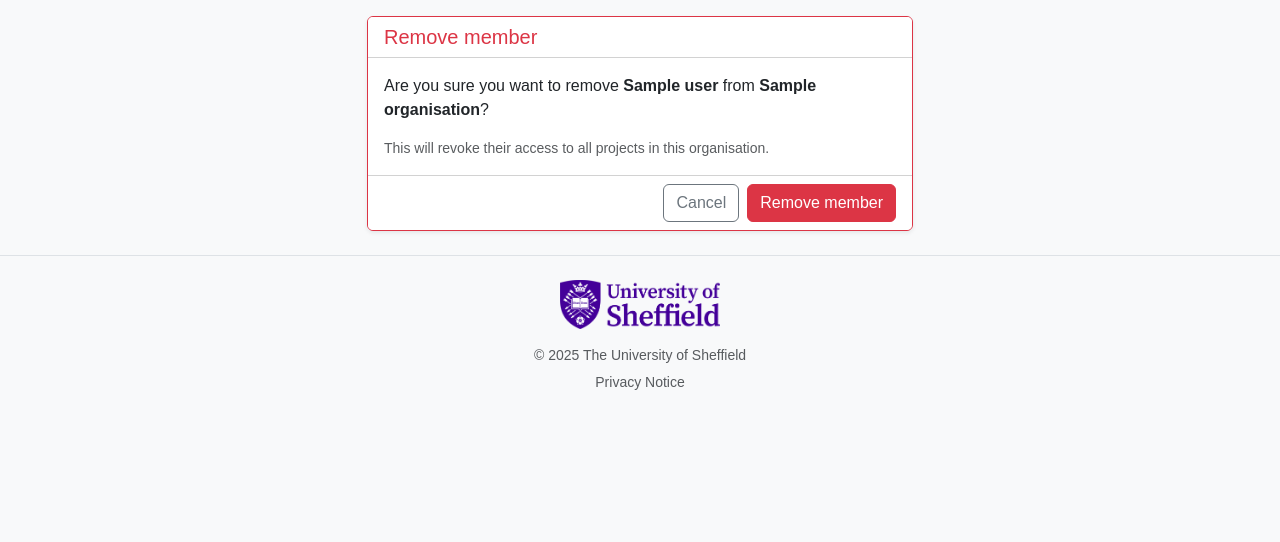
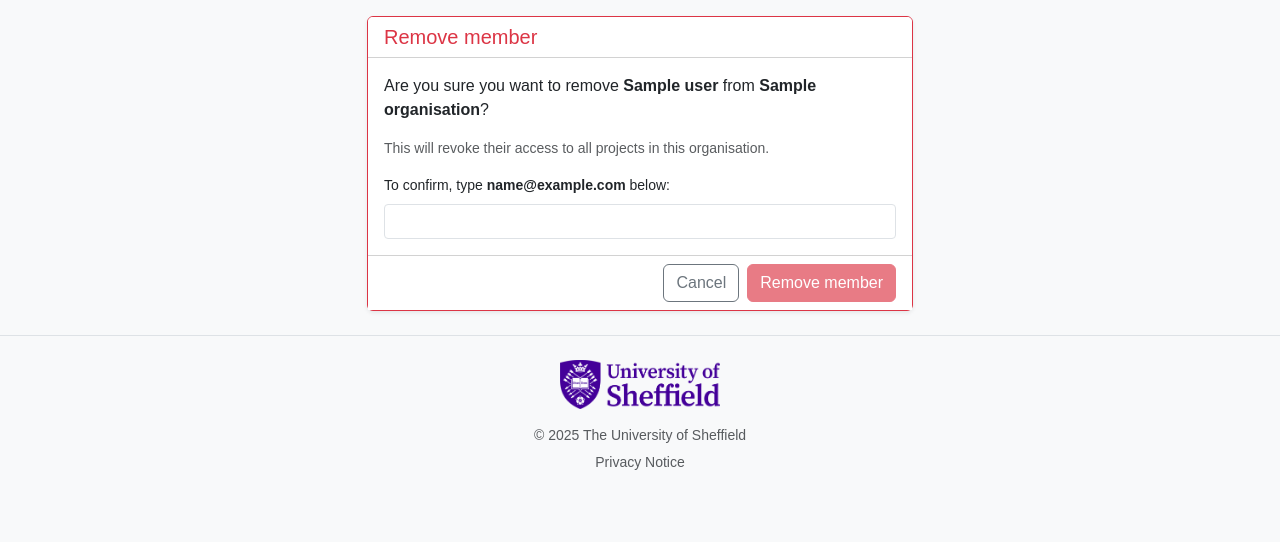
Before and after one commit to RSE-Sheffield/SORT, a Django app: template home/templates/console/remove_member_confirm.html in a window 1280 px wide. Shown: the part 246-788 px from the top of the page. Before the commit the page ends 636 px from the top, so only its background shows below. Run offline with Django 5.2, Linux system fonts and the light colour scheme; the template is opened without the code that fills it: most values are stand-ins (such as "Sample title", 1, 10 or a date in 2020); parts of the project's set-up code (start-up, migrations or seed data) failed here and were passed over; some libraries are stand-ins or nearby versions.

Commit message:
Console: Add deletion confirmation box (#590)
* docs: add plan for issue #571

* feat: add membership removal confirmation

* Delete docs/plans/issue-571.md

```diff
--- a/home/templates/console/remove_member_confirm.html
+++ b/home/templates/console/remove_member_confirm.html
@@ -20,15 +20,27 @@
                 </div>
                 <div class="card-body">
                     <p>Are you sure you want to remove <strong>{{ membership.user }}</strong> from <strong>{{ organisation.name }}</strong>?</p>
-                    <p class="text-muted small mb-0">This will revoke their access to all projects in this organisation.</p>
+                    <p class="text-muted small">This will revoke their access to all projects in this organisation.</p>
+                    <div class="mt-3">
+                        <label for="confirm-input" class="form-label small">
+                            To confirm, type <strong>{{ membership.user.email }}</strong> below:
+                        </label>
+                        <input type="text" id="confirm-input" class="form-control form-control-sm" autocomplete="off">
+                    </div>
                 </div>
                 <div class="card-footer bg-white d-flex gap-2 justify-content-end">
                     <a href="{% url 'admin_organisation_detail' organisation.pk %}" class="btn btn-outline-secondary">Cancel</a>
                     <form method="post">
                         {% csrf_token %}
-                        <button type="submit" class="btn btn-danger">Remove member</button>
+                        <button type="submit" id="confirm-submit" class="btn btn-danger" disabled>Remove member</button>
                     </form>
                 </div>
+                <script>
+                document.getElementById('confirm-input').addEventListener('input', function () {
+                    document.getElementById('confirm-submit').disabled =
+                        this.value !== '{{ membership.user.email }}';
+                });
+                </script>
             </div>
         </div>
     </div>
```
